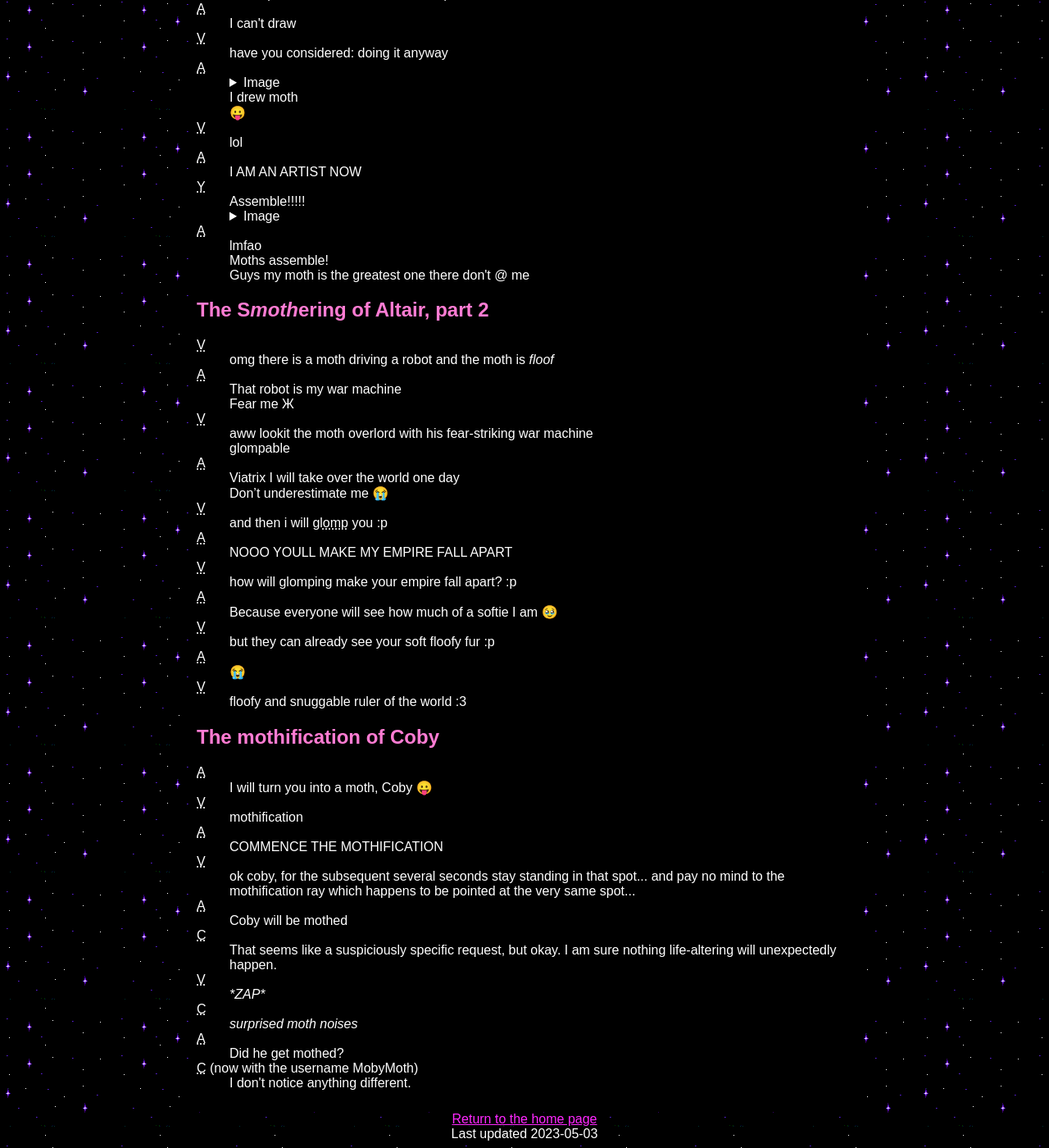
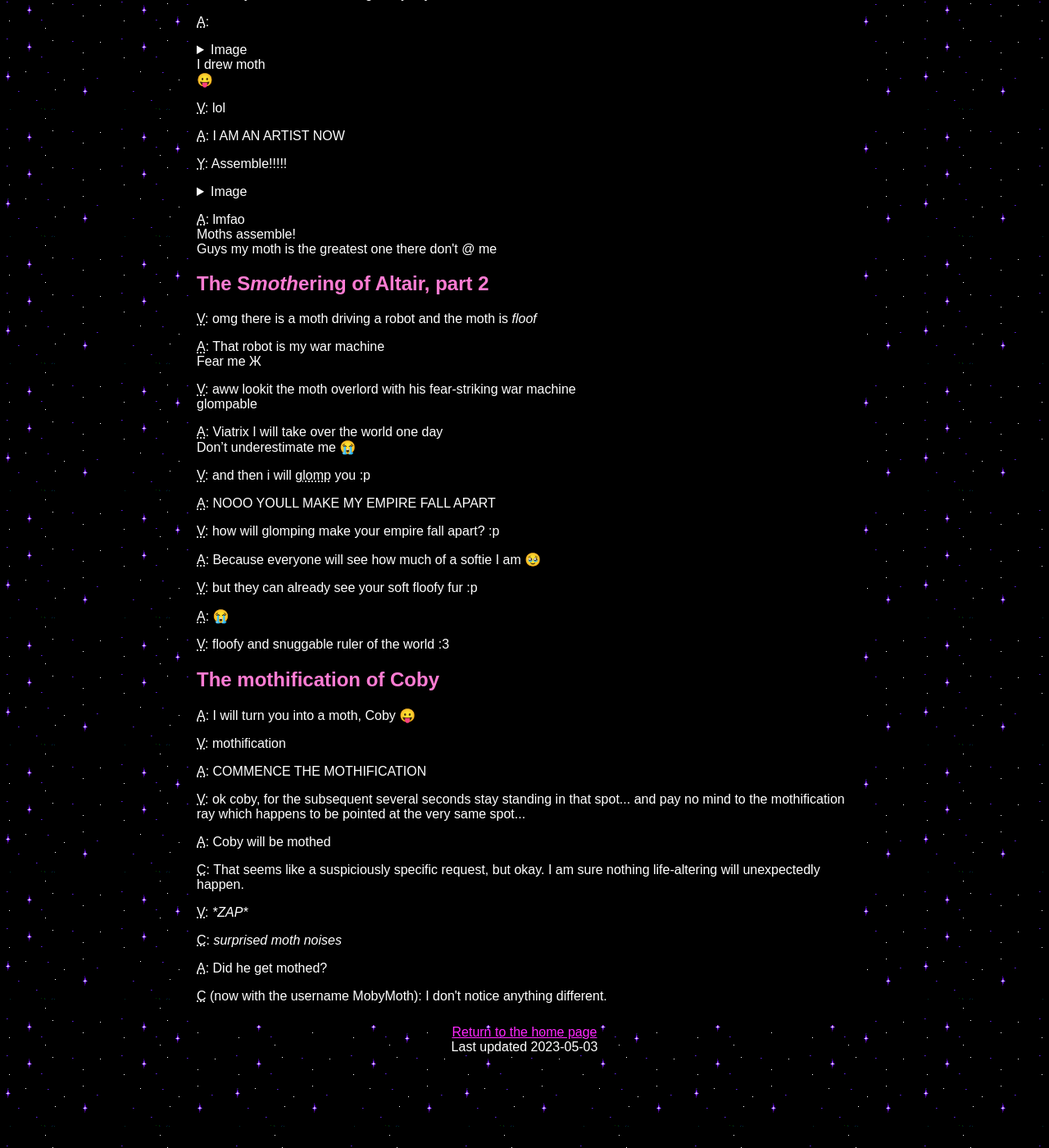
Before and after one commit to mincerafter42/mincerafter42.github.io, a Jekyll site: the page built from fun/moth/quotes.html, in a window 1280 px wide and 1400 px high, scrolled down 1877 px. Shown: the whole window at 82% size. Built offline with Jekyll 4.4.1, drawn with Linux system fonts in a browser that asks for light colours; some web fonts are replaced; some of the changed text lies outside the part shown.

Commit message:
Changed quote markup after learning <dl> is not good for transcripts

```diff
--- a/fun/moth/quotes.html
+++ b/fun/moth/quotes.html
@@ -22,153 +22,89 @@ Humourous moth-related dialogue which has occurred. More may be added later…
 </dl>
 
 <h2 id=iceCream>Moth <abbr title=TransFormation>TF</abbr> Ice Cream</h2>
-<dl>
-<dt><abbr title=Alphonse>A</abbr>
-<dd>I will give you ice cream ❤️
+<p><abbr title=Alphonse>A</abbr>: I will give you ice cream ❤️
 <br>Do not resist, it will totally not make you a moth
-<dt><abbr title=Viatrix>V</abbr>
-<dd>alphonse, i ate your ice cream and now i'm a moth! you lied! ignore the fact i was a moth before eating the ice cream
-</dl>
+<p><abbr title=Viatrix>V</abbr>: alphonse, i ate your ice cream and now i'm a moth! you lied! ignore the fact i was a moth before eating the ice cream
 
 <h2 id=sMOTHer>The S<em>moth</em>ering of Altair</h2>
-<dl>
-<dt><abbr title=Altair>A</abbr>
-<dd>"It is I, the moth overlord!"
-<dt><abbr title=Viatrix>V</abbr>
-<dd><audio controls src=viatrix1.mp3><a href=viatrix1.mp3>[Listen to audio]</a></audio>
-<dd>"Who's the moth overlord~? Is it you~? Is it you~? Yes it is~! Moth overlord~! Moth moth moth~! Mothy."
-<dt><abbr title=Altair>A</abbr>
-<dd>Madam
+<p><abbr title=Altair>A</abbr>: "It is I, the moth overlord!"
+<p><abbr title=Viatrix>V</abbr>: <audio controls src=viatrix1.mp3><a href=viatrix1.mp3>[Listen to audio]</a></audio>
+<br>"Who's the moth overlord~? Is it you~? Is it you~? Yes it is~! Moth overlord~! Moth moth moth~! Mothy."
+<p><abbr title=Altair>A</abbr>: Madam
 <br>You sound like a mom fr
 <br>Guys save me shes gonna take me out to Taco Bell
-<dt><abbr title=Viatrix>V</abbr>
-<dd>what did you expect from a moth-er
-</dl>
+<p><abbr title=Viatrix>V</abbr>: what did you expect from a moth-er
 
 <h2 id=art>Epic moth art</h2>
-<dl>
-<dt><abbr title=Alec>Y</abbr>
-<dd>I wanna draw the yuicing moth
-<dt><abbr title=Viatrix>V</abbr>
-<dd>👀
+<p><abbr title=Alec>Y</abbr>: I wanna draw the yuicing moth
+<p><abbr title=Viatrix>V</abbr>: 👀
 <br>i would want to see the drawing if you drew it
-<dt><abbr title=Alec>Y</abbr>
-<dd>I am doing MS paint right now eheh
+<p><abbr title=Alec>Y</abbr>: I am doing MS paint right now eheh
 <br>sup leporidot
 <br>toderan
 <br>I can't spell
-<dt><abbr title=Alec>Y</abbr>
-<dd>behold
+<p><abbr title=Alec>Y</abbr>: behold
 <br><details><summary>Image</summary><img src=yuice.png alt=": [A drawing of a moth sitting in a full water bowl labelled &quot;YUICE&quot;.]" width=980 height=768></details>
-<dt><abbr title=Viatrix>V</abbr>
-<dd>moth <strong>smol</strong>
-<dt><abbr title=Altair>A</abbr>
-<dd>It’s like a dog bowl lmao
-<dt><abbr title=Alec>Y</abbr>
-<dd>Exactly hahahahaha
-<dt><abbr title=Viatrix>V</abbr>
-<dd>into my moth art folder it goes ❤️
-<dt><abbr title=Altair>A</abbr>
-<dd>Now Viatrix must draw the moth
-<dt><abbr title=Alec>Y</abbr>
-<dd>Yeeesss
-<dt><abbr title=Viatrix>V</abbr>
-<dd>what shall i draw the moth doing
-<dt><abbr title=Alec>Y</abbr>
-<dd>Eating pants
-<dt><abbr title=Altair>A</abbr>
-<dd>Hugging Alec ❤️
+<p><abbr title=Viatrix>V</abbr>: moth <strong>smol</strong>
+<p><abbr title=Altair>A</abbr>: It’s like a dog bowl lmao
+<p><abbr title=Alec>Y</abbr>: Exactly hahahahaha
+<p><abbr title=Viatrix>V</abbr>: into my moth art folder it goes ❤️
+<p><abbr title=Altair>A</abbr>: Now Viatrix must draw the moth
+<p><abbr title=Alec>Y</abbr>: Yeeesss
+<p><abbr title=Viatrix>V</abbr>: what shall i draw the moth doing
+<p><abbr title=Alec>Y</abbr>: Eating pants
+<p><abbr title=Altair>A</abbr>: Hugging Alec ❤️
 <br>VIATRIX AND ALEX GROUP HUG
-<dt><abbr title=Alec>Y</abbr>
-<dd>GROUP HUG!!!!!
-<dt><abbr title=Altair>A</abbr>
-<dd>GROUP HUGGGG
-<dt><abbr title=Viatrix>V</abbr>
-<dd>that would be great but i've already started drawing a moth eating pants 😅
-<dt><abbr title=Altair>A</abbr>
-<dd>Oh well
+<p><abbr title=Alec>Y</abbr>: GROUP HUG!!!!!
+<p><abbr title=Altair>A</abbr>: GROUP HUGGGG
+<p><abbr title=Viatrix>V</abbr>: that would be great but i've already started drawing a moth eating pants 😅
+<p><abbr title=Altair>A</abbr>: Oh well
 <br>I’m eating Alec’s pants
 <br>SKILL ISSUE
-<dt><abbr title=Viatrix>V</abbr>
-<dd>yum
+<p><abbr title=Viatrix>V</abbr>: yum
 <br><details><summary>Image</summary><img src=eating-pants.png alt=": [A drawing of a moth at a table, holding a fork and knife, in front of a plate which has a pair of pants on it.]" width=640 height=480></details>
-<dt><abbr title=Alec>Y</abbr>
-<dd>CUTE
+<p><abbr title=Alec>Y</abbr>: CUTE
 <br>GOT THE PANT
 <br>READY TO GO
 <br>❤️
-<dt><abbr title=Viatrix>V</abbr>
-<dd>now alphonse must draw the moth >:)
-<dt><abbr title=Altair>A</abbr>
-<dd>I can't draw
-<dt><abbr title=Viatrix>V</abbr>
-<dd>have you considered: doing it anyway
-<dt><abbr title=Altair>A</abbr>
-<dd><details><summary>Image</summary><img src=mothspaint.png alt=": [A screenshot of Microsoft Paint, showing an image consisting only of the word &quot;Moth&quot;.]" width=1522 height=857><br></details>
+<p><abbr title=Viatrix>V</abbr>: now alphonse must draw the moth >:)
+<p><abbr title=Altair>A</abbr>: I can't draw
+<p><abbr title=Viatrix>V</abbr>: have you considered: doing it anyway
+<p><abbr title=Altair>A</abbr>: <details><summary>Image</summary><img src=mothspaint.png alt=": [A screenshot of Microsoft Paint, showing an image consisting only of the word &quot;Moth&quot;.]" width=1522 height=857><br></details>
 I drew moth
 <br>😛
-<dt><abbr title=Viatrix>V</abbr>
-<dd>lol
-<dt><abbr title=Altair>A</abbr>
-<dd>I AM AN ARTIST NOW
-<dt><abbr title=Alec>Y</abbr>
-<dd>Assemble!!!!!
+<p><abbr title=Viatrix>V</abbr>: lol
+<p><abbr title=Altair>A</abbr>: I AM AN ARTIST NOW
+<p><abbr title=Alec>Y</abbr>: Assemble!!!!!
 <br><details><summary>Image</summary><img src=moth-composite.png alt=": [The previous three images composited together.]" width=2024 height=820></details>
-<dt><abbr title=Altair>A</abbr>
-<dd>lmfao
+<p><abbr title=Altair>A</abbr>: lmfao
 <br>Moths assemble!
 <br>Guys my moth is the greatest one there don't @ me
-</dl>
 
 <h2 id=sMOTHer2>The S<em>moth</em>ering of Altair, part 2</h2>
-<dl>
-<dt><abbr title=Viatrix>V</abbr>
-<dd>omg there is a moth driving a robot and the moth is <em>floof</em>
-<dt><abbr title=Altair>A</abbr>
-<dd>That robot is my war machine
+<p><abbr title=Viatrix>V</abbr>: omg there is a moth driving a robot and the moth is <em>floof</em>
+<p><abbr title=Altair>A</abbr>: That robot is my war machine
 <br>Fear me Ж️
-<dt><abbr title=Viatrix>V</abbr>
-<dd>aww lookit the moth overlord with his fear-striking war machine
+<p><abbr title=Viatrix>V</abbr>: aww lookit the moth overlord with his fear-striking war machine
 <br>glompable
-<dt><abbr title=Altair>A</abbr>
-<dd>Viatrix I will take over the world one day
+<p><abbr title=Altair>A</abbr>: Viatrix I will take over the world one day
 <br>Don’t underestimate me 😭
-<dt><abbr title=Viatrix>V</abbr>
-<dd>and then i will <abbr title="like a big hug.">glomp</abbr> you :p
-<dt><abbr title=Altair>A</abbr>
-<dd>NOOO YOULL MAKE MY EMPIRE FALL APART
-<dt><abbr title=Viatrix>V</abbr>
-<dd>how will glomping make your empire fall apart? :p
-<dt><abbr title=Altair>A</abbr>
-<dd>Because everyone will see how much of a softie I am 🥹
-<dt><abbr title=Viatrix>V</abbr>
-<dd>but they can already see your soft floofy fur :p
-<dt><abbr title=Altair>A</abbr>
-<dd>😭
-<dt><abbr title=Viatrix>V</abbr>
-<dd>floofy and snuggable ruler of the world :3
-</dl>
+<p><abbr title=Viatrix>V</abbr>: and then i will <abbr title="like a big hug.">glomp</abbr> you :p
+<p><abbr title=Altair>A</abbr>: NOOO YOULL MAKE MY EMPIRE FALL APART
+<p><abbr title=Viatrix>V</abbr>: how will glomping make your empire fall apart? :p
+<p><abbr title=Altair>A</abbr>: Because everyone will see how much of a softie I am 🥹
+<p><abbr title=Viatrix>V</abbr>: but they can already see your soft floofy fur :p
+<p><abbr title=Altair>A</abbr>: 😭
+<p><abbr title=Viatrix>V</abbr>: floofy and snuggable ruler of the world :3
 
 <h2 id=coby>The mothification of Coby</h2>
-<dl>
-<dt><abbr title=Altair>A</abbr>
-<dd>I will turn you into a moth, Coby 😛
-<dt><abbr title=Viatrix>V</abbr>
-<dd>mothification
-<dt><abbr title=Altair>A</abbr>
-<dd>COMMENCE THE MOTHIFICATION
-<dt><abbr title=Viatrix>V</abbr>
-<dd>ok coby, for the subsequent several seconds stay standing in that spot... and pay no mind to the mothification ray which happens to be pointed at the very same spot...
-<dt><abbr title=Altair>A</abbr>
-<dd>Coby will be mothed
-<dt><abbr title=CobyCat>C</abbr>
-<dd>That seems like a suspiciously specific request, but okay. I am sure nothing life-altering will unexpectedly happen.
-<dt><abbr title=Viatrix>V</abbr>
-<dd><i>*ZAP*</i>
-<dt><abbr title=CobyCat>C</abbr>
-<dd><i>surprised moth noises</i>
-<dt><abbr title=Altair>A</abbr>
-<dd>Did he get mothed?
-<dt><abbr title=CobyCat>C</abbr> (now with the username MobyMoth)
-<dd>I don't notice anything different.
-</dl>
+<p><abbr title=Altair>A</abbr>: I will turn you into a moth, Coby 😛
+<p><abbr title=Viatrix>V</abbr>: mothification
+<p><abbr title=Altair>A</abbr>: COMMENCE THE MOTHIFICATION
+<p><abbr title=Viatrix>V</abbr>: ok coby, for the subsequent several seconds stay standing in that spot... and pay no mind to the mothification ray which happens to be pointed at the very same spot...
+<p><abbr title=Altair>A</abbr>: Coby will be mothed
+<p><abbr title=CobyCat>C</abbr>: That seems like a suspiciously specific request, but okay. I am sure nothing life-altering will unexpectedly happen.
+<p><abbr title=Viatrix>V</abbr>: <i>*ZAP*</i>
+<p><abbr title=CobyCat>C</abbr>: <i>surprised moth noises</i>
+<p><abbr title=Altair>A</abbr>: Did he get mothed?
+<p><abbr title=CobyCat>C</abbr> (now with the username MobyMoth): I don't notice anything different.
```
